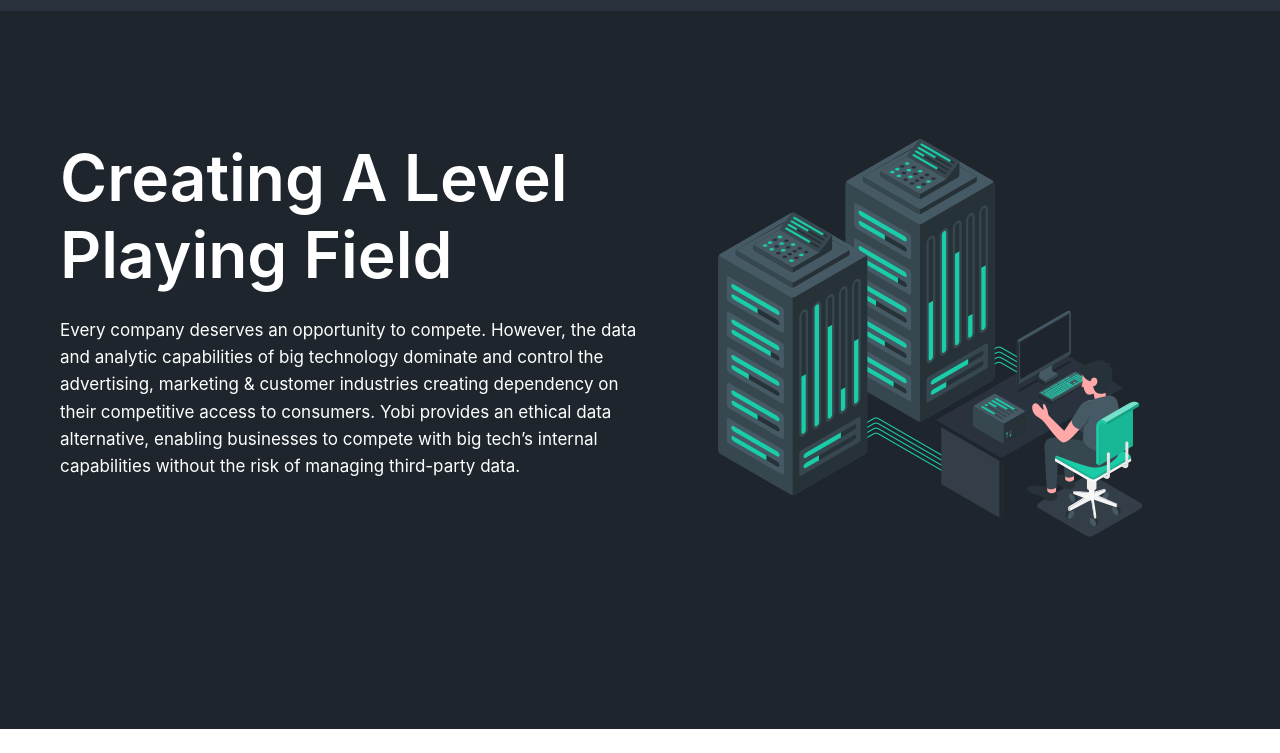
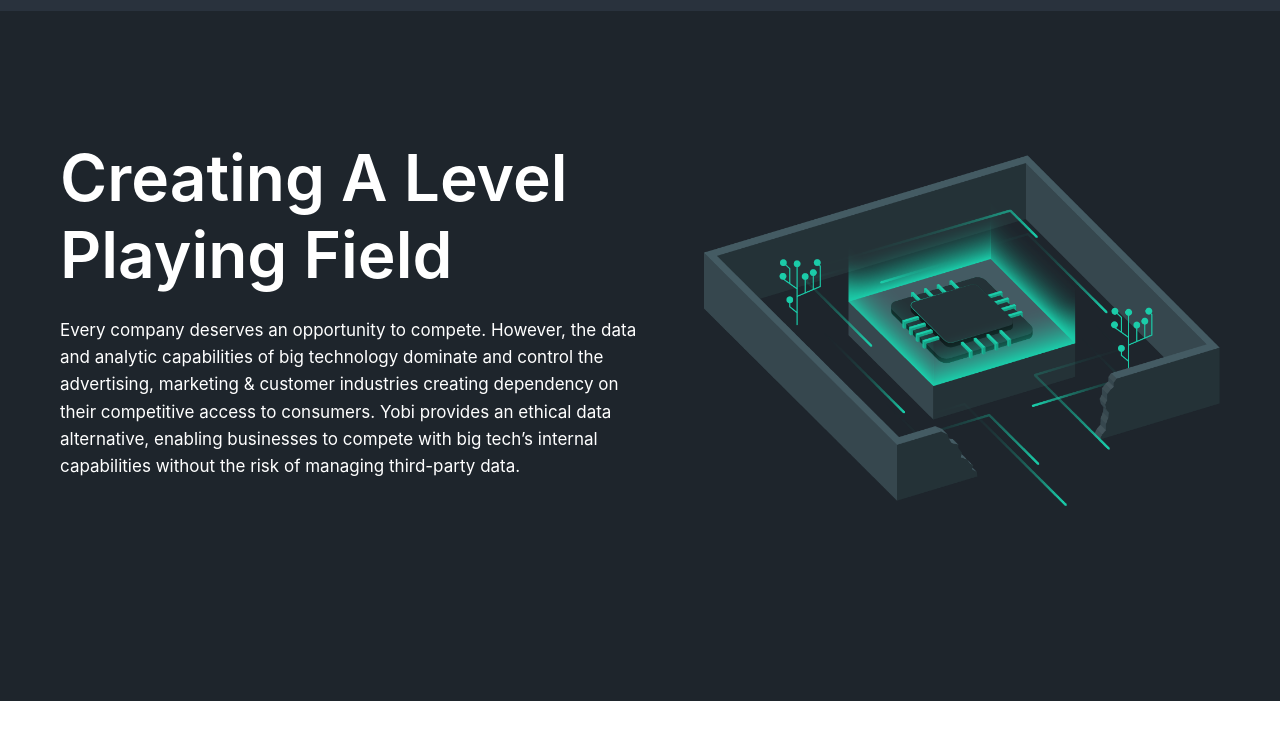
Before and after one commit to james01/yobi-website, an Eleventy site: page src/site/index.html in a window 1280 px wide. Shown: the part 47-800 px from the top of the page. Built offline with nearby package versions, Linux system fonts and the light colour scheme; Eleventy itself is replaced by a stand-in of ours; files that its build step writes are made by us from their sources.

Commit message:
Changed hero image, adjusted spacing

```diff
--- a/src/scss/_home.scss
+++ b/src/scss/_home.scss
@@ -26,6 +26,10 @@
     flex-basis: 50%;
 
     @include media.sm {
+      padding-top: 96px;
+    }
+
+    @include media.lg {
       padding-top: 128px;
     }
   }
@@ -38,7 +42,14 @@
     align-items: flex-start;
 
     @include media.sm {
-      padding-top: 128px;
+      padding-left: 64px;
+      padding-right: 64px;
+      padding-top: 96px;
+    }
+
+    @include media.lg {
+      padding-top: 144px;
+      padding-right: 0;
     }
 
     img {
--- a/src/site/index.html
+++ b/src/site/index.html
@@ -23,10 +23,10 @@
               alternative, enabling businesses to compete with big tech’s internal capabilities without the risk of managing third-party data.</p
             >
           </div>
-          <div class="playing-field__img">
+          <div class="playing-field__img wrapper wrapper--md">
             <img
-              srcset="/images/hero_server.png 1x, /images/hero_server@2x.png 2x"
-              src="/images/hero_server.png"
+              srcset="/images/walled_garden.png 1x, /images/walled_garden@2x.png 2x"
+              src="/images/walled_garden.png"
               alt="Person using computer connected to large server"
             />
           </div>
```
Also changed, not shown: src/site/images/bill_wise.jpg, src/site/images/hero_server.png (deleted), src/site/images/hero_server@2x.png (deleted), src/site/images/michael_donovan.jpg, src/site/images/tom_griffiths.jpg, src/site/images/walled_garden.png (added), src/site/images/walled_garden@2x.png (added).
